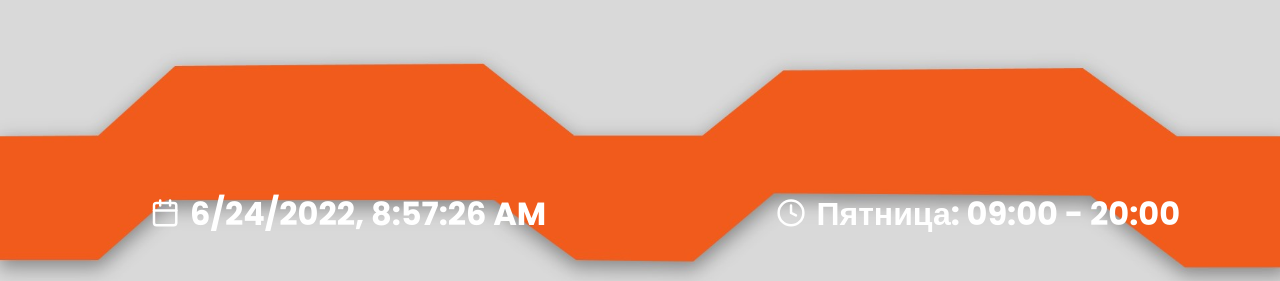
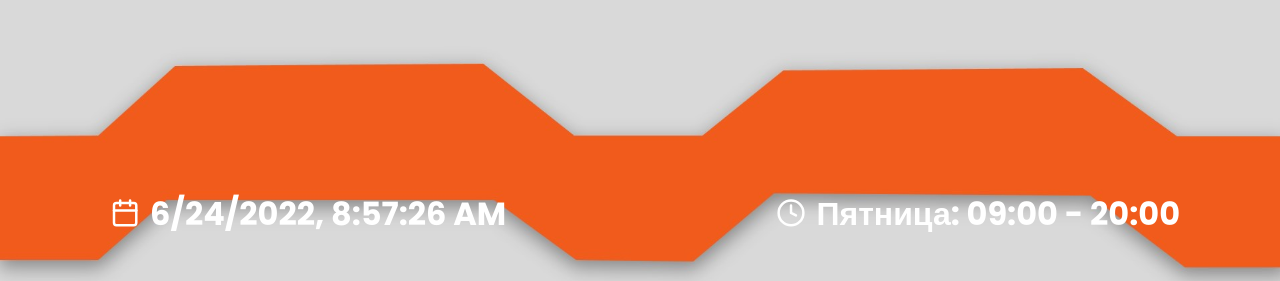
Before and after one commit to Farrux02/mars-modme, a plain HTML site: page src/index.html in a window 1280 px wide. Shown: the top 281 px of the page. Drawn offline with Linux system fonts and the light colour scheme.

Commit message:
fix: fix styles

```diff
--- a/src/style.css
+++ b/src/style.css
@@ -39,7 +39,7 @@ a {
     color: #fff;
     margin-left: 40px;
     top: 190px;
-    left: 150px;
+    left: 110px;
 }
 
 .header-day {
```
